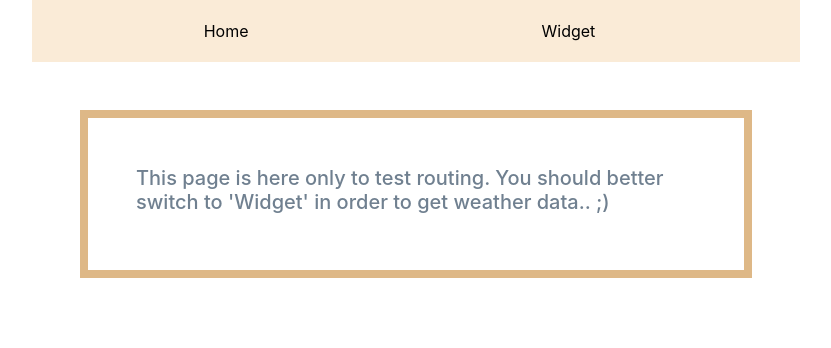
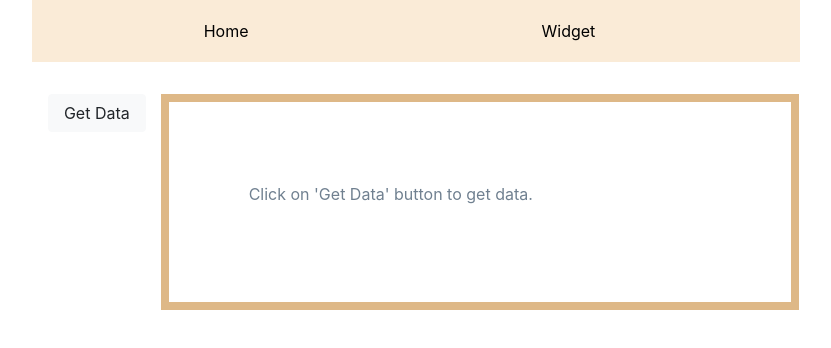
Before and after one commit to sidhujaspreet/react-redux-widget, a React app: page /#/widget in a window 1280 px wide. Shown: the top 348 px of the page, without its empty margins (224-1055 px from the left). Built offline with nearby package versions, Linux system fonts and the light colour scheme.

Commit message:
Added hash rounter and loader while fetching api data

```diff
--- a/package.json
+++ b/package.json
@@ -20,6 +20,7 @@
   "homepage": "https://github.com/sidhujaspreet/react-redux-widget#readme",
   "dependencies": {
     "@types/history": "^4.7.2",
+    "@types/noble": "0.0.37",
     "@types/react-redux": "^6.0.9",
     "@types/react-router": "^4.4.0",
     "@types/react-router-dom": "^4.3.1",
--- a/server.js
+++ b/server.js
@@ -9,7 +9,7 @@ app.listen(port, () => {
   console.log(`App is listening on port ${port}`)
 });
 
-app.get('/', (req, res) => {
+app.get('/*', (req, res) => {
   res.sendFile(path.resolve(__dirname, 'dist', 'index.html'));
 });
 
--- a/src/app/App.tsx
+++ b/src/app/App.tsx
@@ -1,6 +1,6 @@
 import * as React from 'react';
 import {AllRoutes} from './routes/AllRoutes';
-import {BrowserRouter as Router, Route} from "react-router-dom";
+import {HashRouter} from "react-router-dom";
 import {connect} from 'react-redux';
 import NavBar from "./components/common/nav-bar/NavBar";
 import './App.scss';
@@ -8,12 +8,12 @@ import './App.scss';
 
 const App = () => {
   return (
-      <Router>
+      <HashRouter>
         <div className="body">
           {NavBar}
           <AllRoutes/>
         </div>
-      </Router>
+      </HashRouter>
   );
 };
 
--- a/src/app/Index.tsx
+++ b/src/app/Index.tsx
@@ -3,7 +3,7 @@ import * as React from 'react';
 import * as ReactDOM from 'react-dom';
 import {Provider} from 'react-redux'
 import App from './App';
-import configureStore from "./store/Store";
+import configureStore from "./store/store";
 
 declare let module: any;
 
--- a/src/app/actions/WeatherActions.ts
+++ b/src/app/actions/WeatherActions.ts
@@ -27,5 +27,5 @@ export function fetchWeatherData(dispatch: any) {
   fetch(corsProxy + url)
       .then(response => response.json())
       .then(json => dispatch(fetchWeatherDataSuccess(json)))
-      .catch(error => fetchWeatherDataFailure(error));
+      .catch(error => dispatch(fetchWeatherDataFailure(error)));
 }
--- /dev/null
+++ b/src/app/components/pages/error/ErrorComponent.scss
@@ -0,0 +1,4 @@
+.container {
+  padding: 1rem;
+  color: slategray;
+}
--- /dev/null
+++ b/src/app/components/pages/error/ErrorComponent.tsx
@@ -0,0 +1,12 @@
+import * as React from 'react';
+import './ErrorComponent.scss';
+
+const ErrorComponent = () => {
+  return (
+      <div className="container">
+        <h5>{`Error: Path doesn't exist!!!`}</h5>
+      </div>
+  );
+};
+
+export default ErrorComponent;
--- a/src/app/components/pages/widget/WidgetComponent.tsx
+++ b/src/app/components/pages/widget/WidgetComponent.tsx
@@ -25,6 +25,7 @@ class WidgetComponent extends React.Component<any, any> {
               <button type="button" className="get-data-btn btn btn-light" onClick={this.getData}>Get Data</button>
             </div>
             <div className="col-10 render-data">
+              {this.props.isFetching ? (<p className="container">Fetching...</p>) : (<div>
                 {data.main ? (
                     <div>
                       <InfoText infoTitle="Weather description: " infoText={data.weather[0].description}/>
@@ -32,6 +33,7 @@ class WidgetComponent extends React.Component<any, any> {
                       <InfoText infoTitle="Pressure: " infoText={(data.main.pressure / 1000).toFixed(3)}/>
                       <InfoText infoTitle="Humidity: " infoText={`${data.main.humidity} %`}/>
                     </div>) : <p className="container">Click on 'Get Data' button to get data.</p>}
+              </div>)}
             </div>
           </div>
         </div>
--- a/src/app/containers/pages/widget/WidgetContainer.tsx
+++ b/src/app/containers/pages/widget/WidgetContainer.tsx
@@ -5,7 +5,8 @@ import {fetchWeatherData} from "../../../actions/WeatherActions";
 function mapStateToProps(state: any) {
   return {
     city: state.weather.city,
-    data: state.weather.data
+    data: state.weather.data,
+    isFetching: state.weather.isFetching
   };
 }
 
--- a/src/app/routes/AllRoutes.tsx
+++ b/src/app/routes/AllRoutes.tsx
@@ -2,12 +2,14 @@ import * as React from "react";
 import {Route, Switch} from 'react-router';
 import HomeComponent from '../components/pages/home/HomeComponent';
 import WidgetContainer from "../containers/pages/widget/WidgetContainer";
+import ErrorComponent from "../components/pages/error/ErrorComponent";
 
 export const AllRoutes = () => {
   return (
       <Switch>
         <Route exact path="/" component={HomeComponent}/>
-        <Route exact path="/widget" component={WidgetContainer}/>
+        <Route path="/widget" component={WidgetContainer}/>
+        <Route component={ErrorComponent}/>
       </Switch>
   );
 };
--- a/webpack.config.js
+++ b/webpack.config.js
@@ -9,7 +9,8 @@ module.exports = {
   },
   output: {
     path: path.resolve(__dirname, 'dist'),
-    filename: 'js/[name].bundle.js'
+    filename: 'js/[name].bundle.js',
+    publicPath: '/'
   },
   devtool: 'source-map',
   resolve: {
@@ -37,6 +38,9 @@ module.exports = {
 
     ]
   },
+  devServer: {
+    historyApiFallback: true,
+  },
   plugins: [
     new HtmlWebpackPlugin({template: path.resolve(__dirname, 'src', 'app', 'index.html')}),
     new webpack.HotModuleReplacementPlugin()
```
Also changed, not shown: src/app/store/store.ts (renamed from src/app/store/Store.ts), 1 other file (tests, documents, lock files or other folders). Lines whose indentation alone changed are shown as unchanged.
